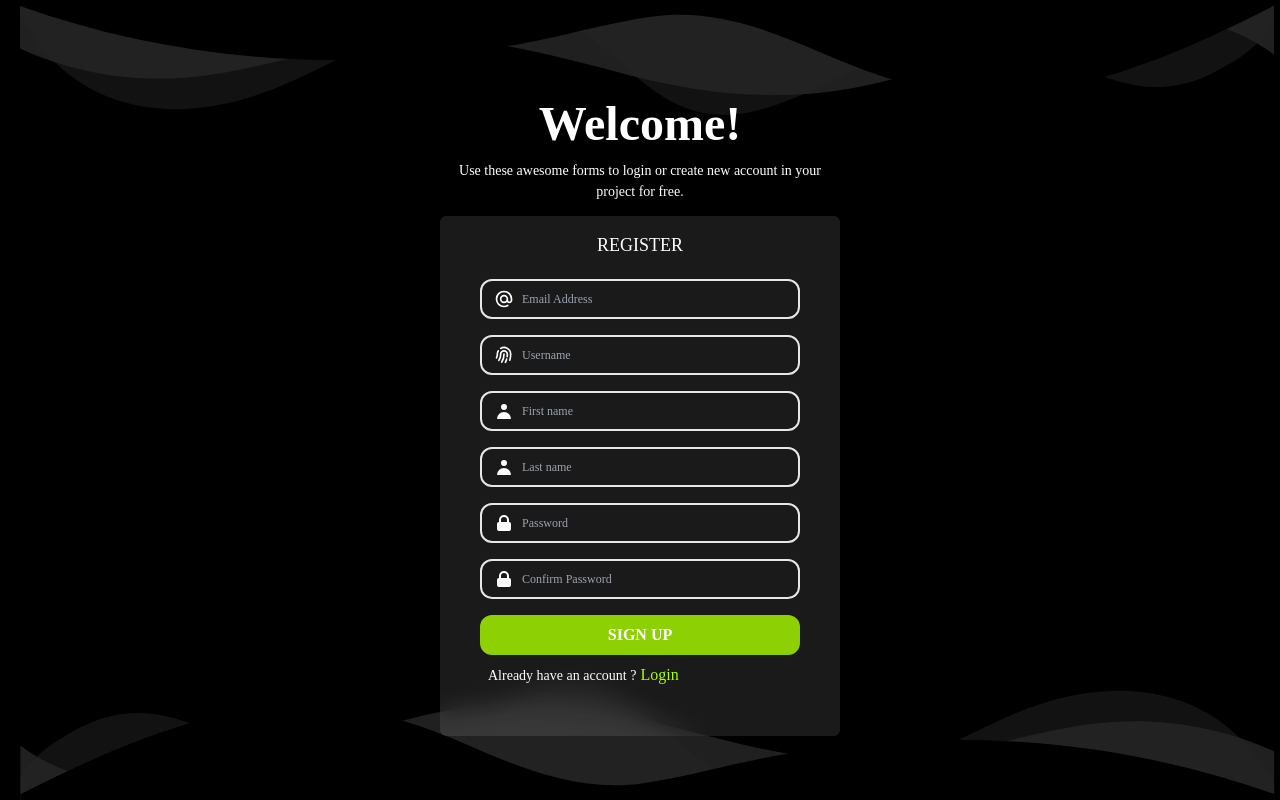
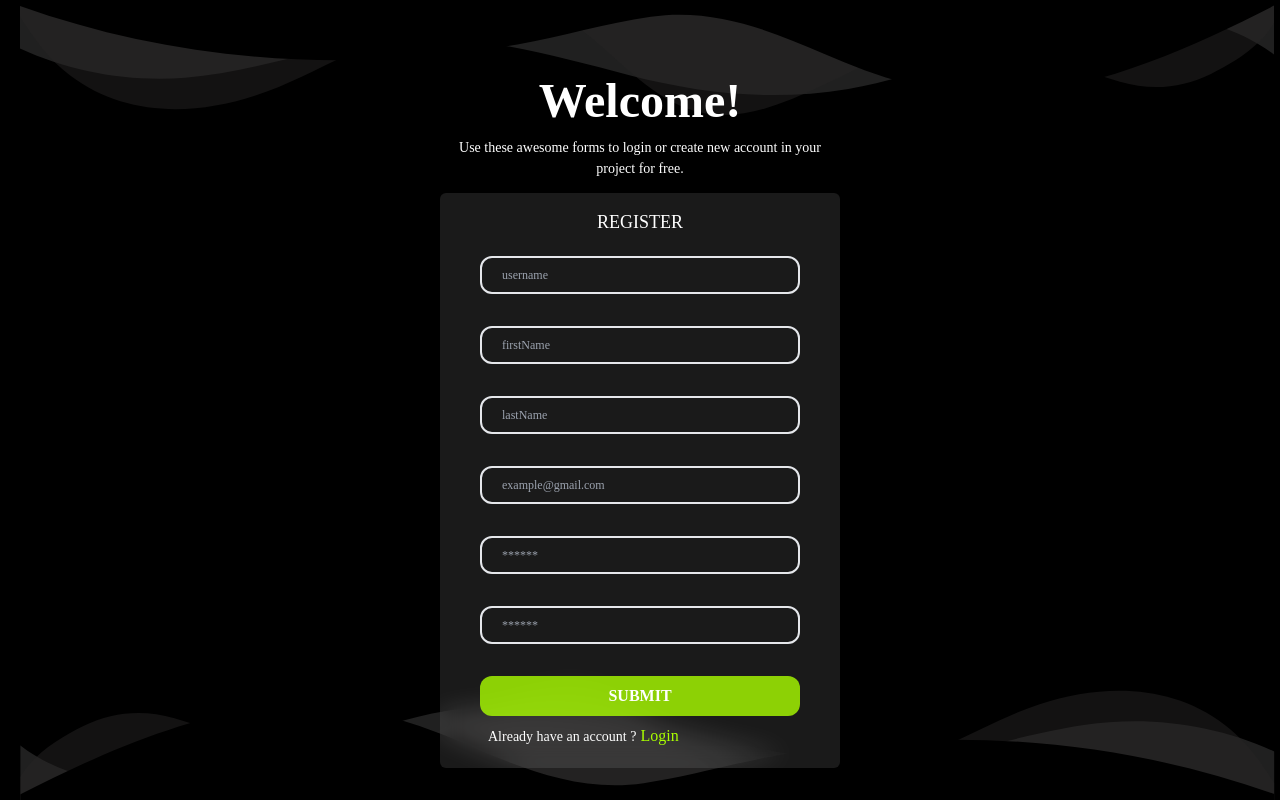
Before and after one commit to asindu99/bethel-dashboard-demo-react.js, a React (Create React App) app: page /register in a window 1280 px wide. Built offline with nearby package versions, Linux system fonts and the light colour scheme; a web font is replaced by a local one.

Commit message:
updated content

```diff
--- a/src/components/Login_Register/Register.jsx
+++ b/src/components/Login_Register/Register.jsx
@@ -10,50 +10,94 @@ function Register() {
 
     // const {register,formState:{ errors}} = useForm();
 
-    const [firstName , setFirstName] = useState('');
-    const [lastName , setlastName] = useState('');
-    const [email , setemail] = useState('');
-    const [password , setPassword] = useState('');
-    const [userName , setUserName] = useState('');
+    // const [firstName , setFirstName] = useState('');
+    // const [lastName , setlastName] = useState('');
+    // const [email , setemail] = useState('');
+    // const [password , setPassword] = useState('');
+    // const [userName , setUserName] = useState('');
+    const [formData, setFormData] = useState({
+      username: '',
+      email: '',
+      password: '',
+      confirmPassword: '',
+      firstName:'',
+      lastName:''
+
+    })
+
+    const [errors, setErrors] = useState({})
+
+    const handleChange = (e) => {
+      const {name, value} = e.target;
+      setFormData({
+          ...formData, [name] : value
+      })
+    }
+
+    const handleSubmit = (e) => {
+      e.preventDefault()
+      const validationErrors = {}
+      if(!formData.username.trim()) {
+          validationErrors.username = "username is required"
+      }
+
+      if(!formData.firstName.trim()) {
+        validationErrors.firstName = "FirstName is required"
+    }
+
+    if(!formData.lastName.trim()) {
+      validationErrors.lastName = "LastName is required"
+  }
+
+      if(!formData.email.trim()) {
+          validationErrors.email = "email is required"
+      } else if(!/\S+@\S+\.\S+/.test(formData.email)){
+          validationErrors.email = "email is not valid"
+      }
+
+      if(!formData.password.trim()) {
+          validationErrors.password = "password is required"
+      } else if(formData.password.length < 6){
+          validationErrors.password = "password should be at least 6 char"
+      }
+
+      if(formData.confirmPassword !== formData.password) {
+          validationErrors.confirmPassword = "password not matched"
+      }
+
+      setErrors(validationErrors)
+
+      if(Object.keys(validationErrors).length === 0) {
+          alert("Form Submitted successfully")
+      }
+
+    // const [isLoading , setIsLoading] = useState(false)
+
+    // const Navigate = useNavigate();
 
 
-    const [isLoading , setIsLoading] = useState(false)
+      // const res = await axios.post('https://mw.bethel.network/auth/register', {
+      //               email: email,
+      //               username: userName,
+      //               password: password,
+      //               firstName : firstName,
+      //               lastName : lastName,
+      //           },
+      //           {
+      //               withCredentials: true
+      //           });
+      //           console.log(email,password,userName,firstName,lastName)
+      // try {
+      //   res.status === 200 ? Navigate('/') : setIsLoading(false)
+      // } catch (error) {
+      //   setIsLoading(false)
+      // }
 
-    const Navigate = useNavigate();
 
-    const handleSubmit = async (e) =>{
-      e.preventDefault();
-      setIsLoading(true)
 
-      const res = await axios.post('https://mw.bethel.network/auth/register', {
-                    email: email,
-                    username: userName,
-                    password: password,
-                    firstName : firstName,
-                    lastName : lastName,
-                },
-                {
-                    withCredentials: true
-                });
-                console.log(email,password,userName,firstName,lastName)
-      try {
-        res.status === 200 ? Navigate('/') : setIsLoading(false)
-      } catch (error) {
-        setIsLoading(false)
-      }
-
-      const validationErrors = {}
-      if(!email.email.trim()){
-        validationErrors.email = "Email is required!"
-      }
 
     }
 
-    const handlechange = (e) =>{
-      const {email,value} = e.target;
-      setemail({email,[email]:value});
-      setemail(e.target.value)
-    }
 
   return (
   <section className='relative w-full min-h-screen px-5 bg-black'>
@@ -77,7 +121,7 @@ function Register() {
       {/* Middle content section */}
       <div className='flex items-center justify-center bg-transparent'>
         {/*Form Card  */}
-      <div className='w-[400px] h-[520px] bottom-16 absolute backdrop-blur-md bg-white/10 rounded-md items-center justify-center'>
+      <div className='w-[400px]  bottom-8 absolute backdrop-blur-md bg-white/10 rounded-md items-center justify-center'>
         {/* Heading section */}
         <div className='relative'>
       <h1 className='text-center text-[18px] text-white pt-4 uppercase'>Register</h1>
@@ -87,84 +131,73 @@ function Register() {
       </div>
         </div>
         {/* Form section */}
-        <form class="px-10 py-5" onSubmit={handleSubmit}>
+        <form onSubmit={handleSubmit} className='px-10 py-5'>
 
-        <div class="flex items-center border-2 py-2 px-3 rounded-xl mb-4">
-
-          <svg xmlns="http://www.w3.org/2000/svg" class="h-5 w-5 text-white" fill="none"
-            viewBox="0 0 24 24" stroke="currentColor">
-            <path stroke-linecap="round" stroke-linejoin="round" stroke-width="2"
-              d="M16 12a4 4 0 10-8 0 4 4 0 008 0zm0 0v1.5a2.5 2.5 0 005 0V12a9 9 0 10-9 9m4.5-1.206a8.959 8.959 0 01-4.5 1.207" />
-          </svg>
-          <input onChange={handlechange} class="pl-2 outline-none border-none bg-transparent text-white text-[12px]" type="email" name="" id="" placeholder="Email Address"  />
-            {/* {errors.a && (<small className='text-red-700'>{errors.email.message}</small>)} */}
+      <div className='flex items-center px-3 py-2 border-2 mt-8mb-4 rounded-xl'>
+        <input class="pl-2 outline-none border-none bg-transparent text-white text-[12px] relative"
+          type="text"
+          name="username"
+          placeholder='username'
+          autoComplete='off'
+          onChange={handleChange}
+        />
+          {errors.username && <span className='absolute text-sm text-red-600 bottom-[450px] '>{errors.username}</span>}
       </div>
 
-        <div class="flex items-center border-2 py-2 px-3 rounded-xl mb-4">
-
-          <svg xmlns="http://www.w3.org/2000/svg" class="h-5 w-5 text-white" fill="none"
-          viewBox="0 0 24 24" stroke="currentColor">
-          <path stroke-linecap="round" stroke-linejoin="round" stroke-width="2"
-            d="M12 11c0 3.517-1.009 6.799-2.753 9.571m-3.44-2.04l.054-.09A13.916 13.916 0 008 11a4 4 0 118 0c0 1.017-.07 2.019-.203 3m-2.118 6.844A21.88 21.88 0 0015.171 17m3.839 1.132c.645-2.266.99-4.659.99-7.132A8 8 0 008 4.07M3 15.364c.64-1.319 1-2.8 1-4.364 0-1.457.39-2.823 1.07-4" />
-          </svg>
-          <input onChange={(e) =>{setUserName(e.target.value)}} class="pl-2 outline-none border-none bg-transparent text-white text-[12px]" type="text" name="" id="" placeholder="Username"/>
-                {/* {errors.a && (<small className='text-red-700'>{errors.userName.message}</small>)} */}
-
+      <div className='flex items-center px-3 py-2 mt-8 mb-4 border-2 rounded-xl'>
+        <input class="pl-2 outline-none border-none bg-transparent text-white text-[12px] relative"
+          type="text"
+          name="firstName"
+          placeholder='firstName'
+          autoComplete='off'
+          onChange={handleChange}
+        />
+          {errors.firstName && <span className='absolute text-sm text-red-600 bottom-[380px] '>{errors.firstName}</span>}
       </div>
 
-        <div class="flex items-center border-2 py-2 px-3 rounded-xl mb-4">
-          <svg xmlns="http://www.w3.org/2000/svg" class="h-5 w-5 text-white" viewBox="0 0 20 20"
-        fill="currentColor">
-        <path fill-rule="evenodd" d="M10 9a3 3 0 100-6 3 3 0 000 6zm-7 9a7 7 0 1114 0H3z"
-          clip-rule="evenodd" />
-
-          </svg>
-          <input onChange={(e) =>{setFirstName(e.target.value)}} class="pl-2 outline-none border-none bg-transparent text-white text-[12px]"  type="text" name="" id="" placeholder="First name" />
-                    {/* {errors.a && (<small className='text-red-700'>{errors.firstName.message}</small>)} */}
-
+      <div className='flex items-center px-3 py-2 mt-8 mb-4 border-2 rounded-xl'>
+        <input class="pl-2 outline-none border-none bg-transparent text-white text-[12px] relative"
+          type="text"
+          name="lastName"
+          placeholder='lastName'
+          autoComplete='off'
+          onChange={handleChange}
+        />
+          {errors.lastName && <span className='absolute text-sm text-red-600 bottom-[312px] mt-8'>{errors.lastName}</span>}
       </div>
 
-        <div class="flex items-center border-2 py-2 px-3 rounded-xl mb-4">
-          <svg xmlns="http://www.w3.org/2000/svg" class="h-5 w-5 text-white" viewBox="0 0 20 20"
-        fill="currentColor">
-        <path fill-rule="evenodd" d="M10 9a3 3 0 100-6 3 3 0 000 6zm-7 9a7 7 0 1114 0H3z"
-          clip-rule="evenodd" />
-
-          </svg>
-          <input onChange={(e) =>{setlastName(e.target.value)}} class="pl-2 outline-none border-none bg-transparent text-white text-[12px]" type="text" name="" id="" placeholder="Last name"  />
-          {/* {errors.a && (<small className='text-red-700'>{errors.lastName.message}</small>)} */}
-
+      <div className='flex items-center px-3 py-2 mt-8 mb-4 border-2 rounded-xl'>
+        <input  class="pl-2 outline-none border-none bg-transparent text-white text-[12px] relative"
+          type="email"
+          name="email"
+          placeholder='example@gmail.com'
+          autoComplete='off'
+          onChange={handleChange}
+        />
+          {errors.email && <span className='absolute text-sm text-red-600 bottom-[245px]' >{errors.email}</span>}
       </div>
-
-        <div class="flex items-center border-2 py-2 px-3 rounded-xl mb-4">
-
-            <svg xmlns="http://www.w3.org/2000/svg" class="h-5 w-5 text-white" viewBox="0 0 20 20"
-              fill="currentColor">
-              <path fill-rule="evenodd"
-                d="M5 9V7a5 5 0 0110 0v2a2 2 0 012 2v5a2 2 0 01-2 2H5a2 2 0 01-2-2v-5a2 2 0 012-2zm8-2v2H7V7a3 3 0 016 0z"
-                clip-rule="evenodd" />
-            </svg>
-            <input onChange={(e) =>{setPassword(e.target.value)}} class="pl-2 outline-none border-none bg-transparent  text-white text-[12px]" type="password" name="" id="" placeholder="Password"  />
-              {/* {errors.a && (<small className='text-red-700'>{errors.password.message}</small>)} */}
-
+      <div className='flex items-center px-3 py-2 mt-8 mb-4 border-2 rounded-xl'>
+        <input class="pl-2 outline-none border-none bg-transparent text-white text-[12px] relative"
+          type="password"
+          name="password"
+          placeholder='******'
+          onChange={handleChange}
+        />
+          {errors.password && <span className='absolute text-sm text-red-600 bottom-[175px]'>{errors.password}</span>}
       </div>
-
-        <div class="flex items-center border-2 py-2 px-3 rounded-xl mb-4">
-            <svg xmlns="http://www.w3.org/2000/svg" class="h-5 w-5 text-white" viewBox="0 0 20 20"
-              fill="currentColor">
-              <path fill-rule="evenodd"
-                d="M5 9V7a5 5 0 0110 0v2a2 2 0 012 2v5a2 2 0 01-2 2H5a2 2 0 01-2-2v-5a2 2 0 012-2zm8-2v2H7V7a3 3 0 016 0z"
-                clip-rule="evenodd" />
-            </svg>
-            <input class="pl-2 outline-none border-none bg-transparent  text-white text-[12px]" type="password" name="" id="" placeholder="Confirm Password" />
+      <div className='flex items-center px-3 py-2 mt-8 mb-4 border-2 rounded-xl'>
+        <input class="pl-2 outline-none border-none bg-transparent text-white text-[12px] relative"
+          type="password"
+          name="confirmPassword"
+          placeholder='******'
+          onChange={handleChange}
+        />
+          {errors.confirmPassword && <span className='absolute text-sm text-red-600 bottom-[105px]'>{errors.confirmPassword}</span>}
       </div>
-
-        <button onClick={handleSubmit} type="submit" class="block w-full bg-[#aaff00]/80 mt-4 py-2 rounded-xl text-white font-semibold mb-2 uppercase">
-        { !isLoading && <h3>Sign Up</h3>} { isLoading && <div className='flex justify-center w-full'><img src={loaderGif} alt='' className='flex w-[100px] py-1 justify-center' /></div>}
-
-        </button>
+      <button type="submit" class="block w-full bg-[#aaff00]/80  py-2 rounded-xl text-white font-semibold mb-2 uppercase mt-8">Submit</button>
       <span class="text-sm ml-2  text-white">Already have an account ?</span>
         <Link to="/"><span class="text-[#aaff00] cursor-pointer"> Login</span></Link>
+
         </form>
 
       </div>
```
Lines whose indentation alone changed are shown as unchanged.
